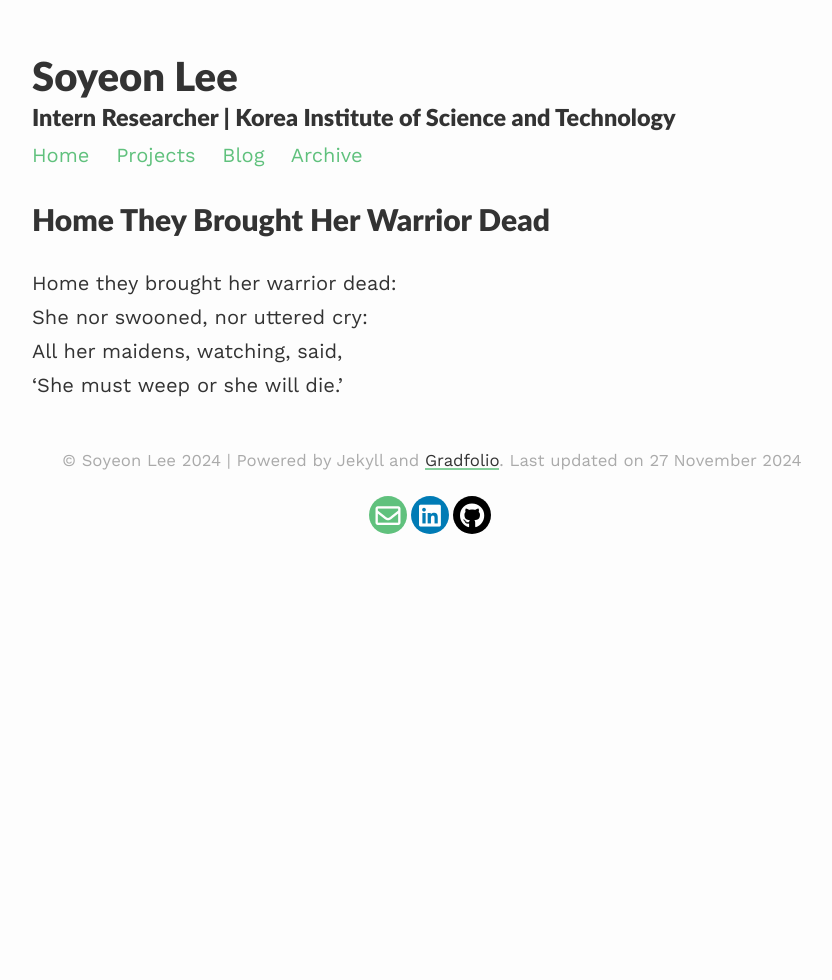
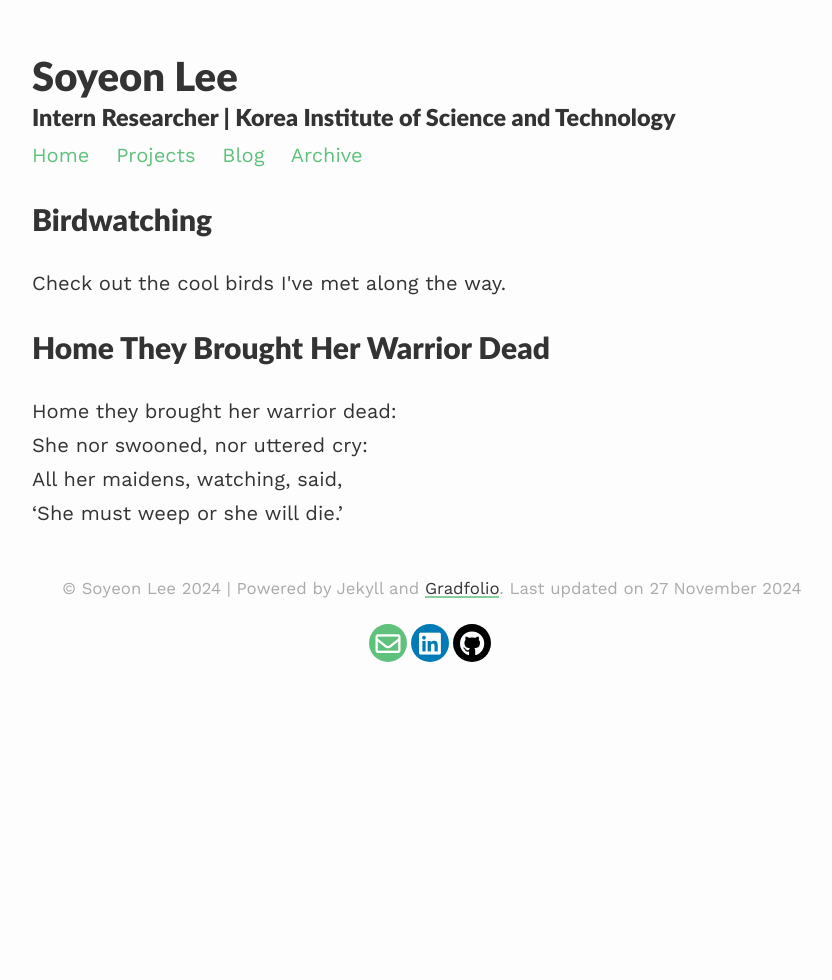
Before and after one commit to soysilver/soysilvery, a Jekyll site: the page built from blog/index.html, in a window 1280 px wide. Shown: the whole page, without its empty margins (208-1040 px from the left). Built offline with Jekyll 4.4.1, drawn with Linux system fonts in a browser that asks for light colours; nearby versions of some CDN libraries; the list of posts is cut into pages by our own code.

Commit message:
Update 2024-11-20-Birdwatching.md

```diff
--- a/_posts/2024-11-20-Birdwatching.md
+++ b/_posts/2024-11-20-Birdwatching.md
@@ -1,7 +1,8 @@
 ---
 layout: post
-title: "Birdwatching"\
-excerpt: <img src="../../../assets/images/bird3.jpg" height=250px>
+title: "Birdwatching"
+excerpt: "Check out the cool birds I've met along the way."
+image: "../../../assets/images/bird3.jpg"
 ---
 
 I often go birding.\
```
